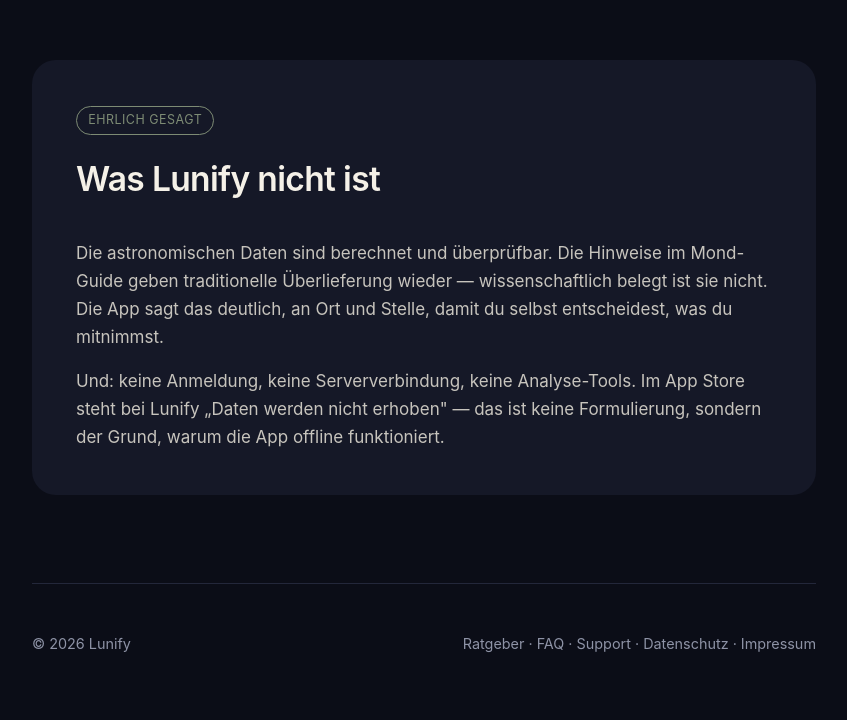
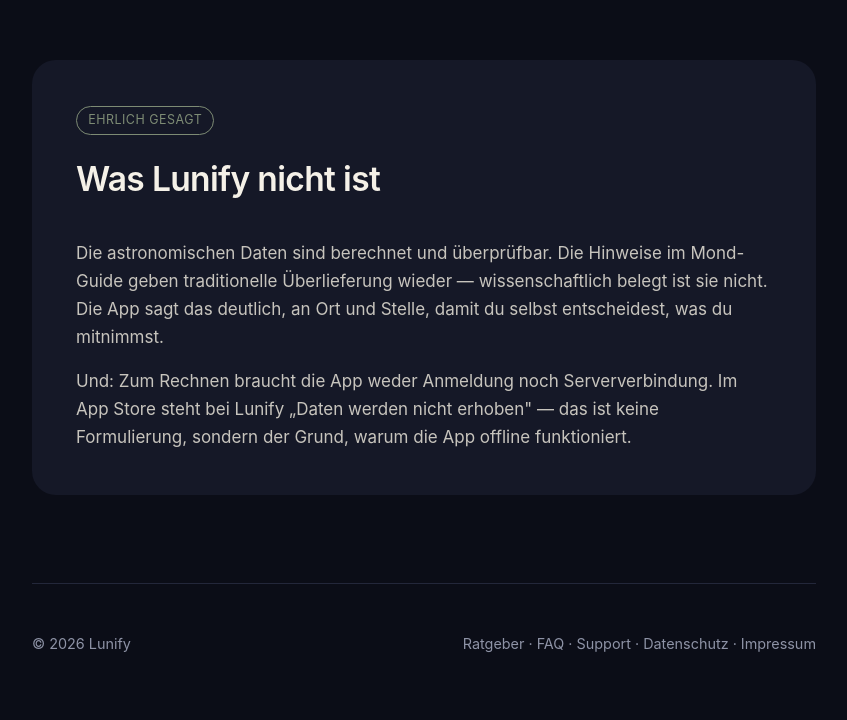
Before and after one commit to alexanderwskowronek-cloud/mondweiser-web, a plain HTML site: page index.html in a window 1280 px wide. Shown: the part 2133-2853 px from the top of the page, without its empty margins (216-1063 px from the left). Drawn offline with Linux system fonts and the light colour scheme.

Commit message:
docs(web): Positionierung B – Nachbesserung nach Stichprobe (Abgrenzungston)
Dart-FAQ beantwortet die Datenfrage zuerst; Pauker „Ohne Konto. Ohne Server.“ → „Kein Konto nötig.“,
„synchronisiert nicht über eine Cloud“ gestrichen; Lunify „keine Analyse-Tools“ → Funktionsangabe.
Nicht gepusht.

Co-Authored-By: Claude Opus 5.5 <noreply@anthropic.com>

```diff
--- a/index.html
+++ b/index.html
@@ -152,7 +152,7 @@
       <span class="tag">Ehrlich gesagt</span>
       <h2>Was Lunify nicht ist</h2>
       <p>Die astronomischen Daten sind berechnet und überprüfbar. Die Hinweise im Mond-Guide geben traditionelle Überlieferung wieder — wissenschaftlich belegt ist sie nicht. Die App sagt das deutlich, an Ort und Stelle, damit du selbst entscheidest, was du mitnimmst.</p>
-      <p>Und: keine Anmeldung, keine Serververbindung, keine Analyse-Tools. Im App Store steht bei Lunify „Daten werden nicht erhoben" — das ist keine Formulierung, sondern der Grund, warum die App offline funktioniert.</p>
+      <p>Und: Zum Rechnen braucht die App weder Anmeldung noch Serververbindung. Im App Store steht bei Lunify „Daten werden nicht erhoben" — das ist keine Formulierung, sondern der Grund, warum die App offline funktioniert.</p>
     </div>
   </section>
 
```
